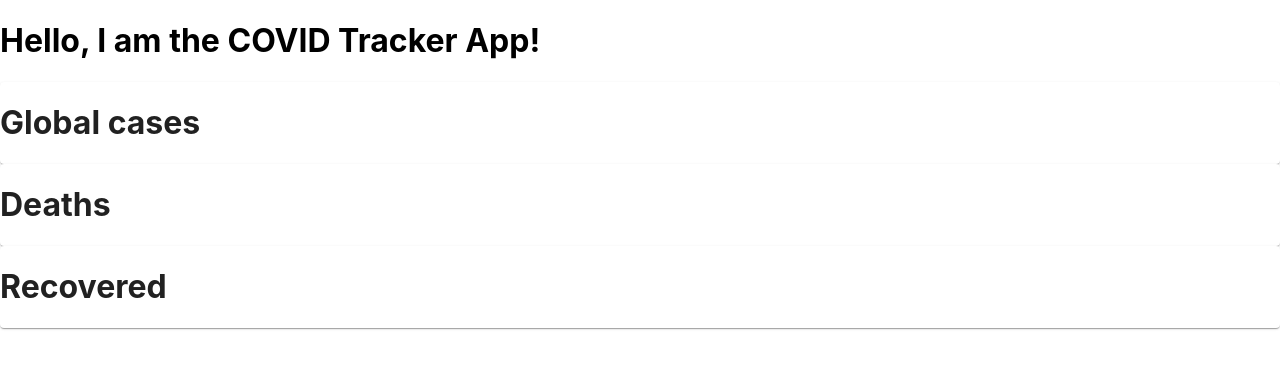
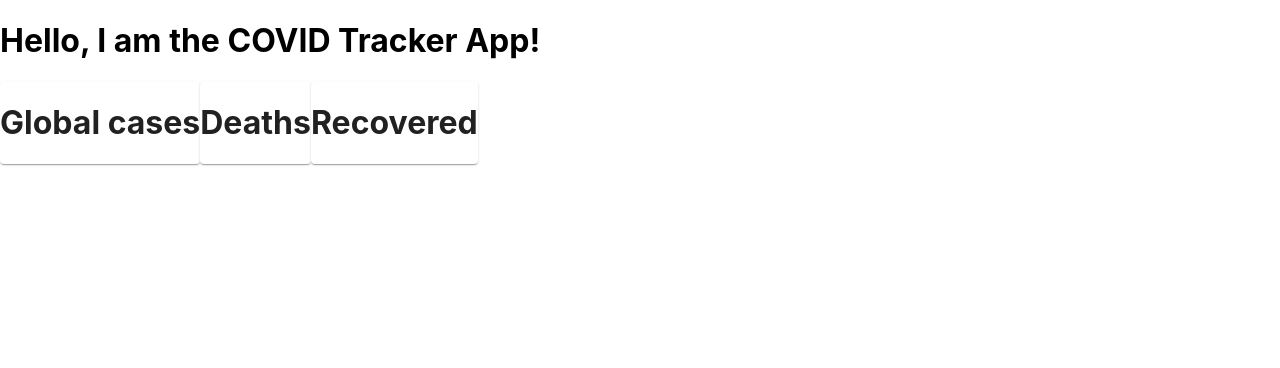
Before and after one commit to laczkobalazs/covid-tracker, a React (Create React App) app: page / in a window 1280 px wide. Shown: the top 368 px of the page. Built offline with nearby package versions, Linux system fonts and the light colour scheme; no server answers.

Commit message:
adds grid for global data

```diff
--- a/src/component/DataProvider.js
+++ b/src/component/DataProvider.js
@@ -1,6 +1,7 @@
 import React,  { useState, useEffect } from 'react';
 import axios from 'axios';
 import Card from '@material-ui/core/Card'
+import Grid from '@material-ui/core/Grid'
 
 
 function DataProvider() {
@@ -21,6 +22,9 @@ function DataProvider() {
   return (
     <div>
       <div className="global-data-container">
+        <Grid container spacing={20}>
+
+
           <Card>
             <h1>
               Global cases
@@ -39,6 +43,7 @@ function DataProvider() {
             </h1>
             <h2>{globalData.recovered}</h2>
           </Card>
+        </Grid>
       </div>
 
     </div>
```
Also changed, not shown: 1 other file (tests, documents, lock files or other folders). Lines whose indentation alone changed are shown as unchanged.
